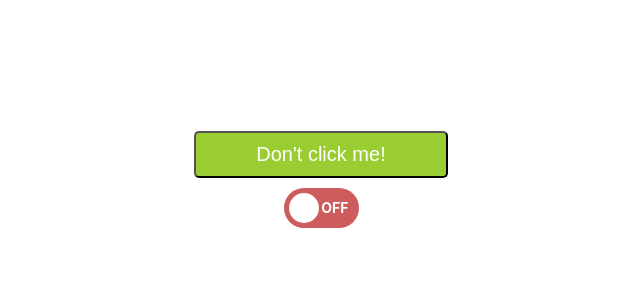
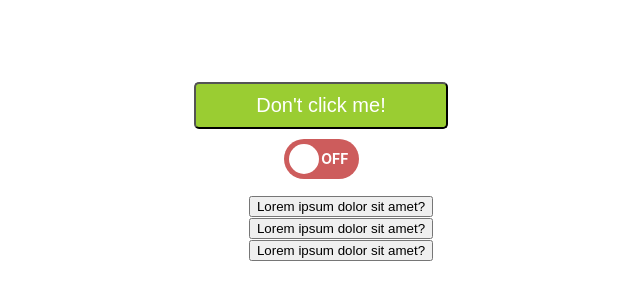
Before and after one commit to j7amo/frontend-cookbook, a React (Create React App) app: page / in a window 1280 px wide. Shown: the part 226-526 px from the top of the page, without its empty margins (319-959 px from the left). Built offline with nearby package versions, Linux system fonts and the light colour scheme.

Commit message:
feat: add Accordion component

```diff
--- a/src/App.js
+++ b/src/App.js
@@ -1,21 +1,30 @@
 import './App.css';
 // именованный импорт (если соответствующий экспорт также был именованный) обязывает нас (1)использовать
 // фигурные скобки + явным образом (2)писать идентификатор компонента, который мы импортируем
-import { Button } from "./components/Button/Button";
+import { Button } from './components/Button/Button';
 // import { Button1 } from "./components/Button/Button"; - так работать не будет -> идентификатор "Button1"
 // не экспортируется из "./components/Button/Button". При этом это не значит, что его там нет!
 // Если мы импортируем что-то, что было экспортировано по умолчанию (default export), то мы можем использовать
-// любое наименование при импорте!
+// любое наименование при импорте, например:
 // import SomeSexyButton from "./components/Button/Button";
-import Toggle from "./components/Toggle/Toggle";
+import Toggle from './components/Toggle/Toggle';
+import Accordion from './components/Accordion/Accordion';
 
 function App() {
 	return (
 		<div className="App">
 			<header className="App-header">
-				<Button type="button">Don't click me!</Button>
+				<Button type="button">
+					Don't click me!
+				</Button>
 				{/*<SomeSexyButton>Click me!</SomeSexyButton>*/}
-				<Toggle name="superToggle" onChangeHandler={(value) => console.log(value)}/>
+				<Toggle
+					name="superToggle"
+					onChangeHandler={(value) =>
+						console.log(value)
+					}
+				/>
+				<Accordion />
 			</header>
 		</div>
 	);
--- /dev/null
+++ b/src/components/Accordion/Accordion.jsx
@@ -0,0 +1,62 @@
+import React from 'react';
+// import PropTypes from 'prop-types';
+import styles from './Accordion.module.scss';
+import AccordionItem from '../AccordionItem/AccordionItem';
+
+// Аккордеон зачастую представляет собой список из однотипных элементов, каждый из которых можно представить как:
+// 1) Заголовок-кнопка с псевдо-элементом, обозначающим то, открыт ли элемент с основным содержанием. Нажимается =)
+// 2) Элемент с основным содержанием. Разворачивается / сворачивается.
+
+// Раз мы решили, что это некий список однотипных элементов, то нужно подготовить данные в формате "массив объектов"
+// для "нарезки" с помощью метода массивов MAP:
+const someVerySexyAccordionData = [
+	{
+		question: 'Lorem ipsum dolor sit amet?',
+		answer:
+			'Tenetur ullam rerum ad iusto possimus sequi mollitia dolore ' +
+			'sunt quam praesentium. Tenetur ullam rerum ad iusto possimus sequi ' +
+			'mollitia dolore sunt quam praesentium.Tenetur ullam rerum ad iusto ' +
+			'possimus sequi mollitia dolore sunt quam praesentium.',
+	},
+	{
+		question: 'Lorem ipsum dolor sit amet?',
+		answer:
+			'Tenetur ullam rerum ad iusto possimus sequi mollitia dolore ' +
+			'sunt quam praesentium. Tenetur ullam rerum ad iusto possimus sequi ' +
+			'mollitia dolore sunt quam praesentium.Tenetur ullam rerum ad iusto ' +
+			'possimus sequi mollitia dolore sunt quam praesentium.',
+	},
+	{
+		question: 'Lorem ipsum dolor sit amet?',
+		answer:
+			'Tenetur ullam rerum ad iusto possimus sequi mollitia dolore ' +
+			'sunt quam praesentium. Tenetur ullam rerum ad iusto possimus sequi ' +
+			'mollitia dolore sunt quam praesentium.Tenetur ullam rerum ad iusto ' +
+			'possimus sequi mollitia dolore sunt quam praesentium.',
+	},
+];
+
+const Accordion = () => {
+	return (
+		<ul className={styles.accordion}>
+			{/*"нарезаем" данные из массива:*/}
+			{someVerySexyAccordionData.map(
+				({ question, answer }, index) => {
+					return (
+						<AccordionItem
+							// передаём пропы
+							question={question}
+							answer={answer}
+							// не забываем передавать проп KEY (это нужно для эффективного обновления DOM'а Реактом)
+							key={question + index}
+						/>
+					);
+				},
+			)}
+		</ul>
+	);
+};
+
+// Accordion.propTypes = {};
+
+export default Accordion;
--- /dev/null
+++ b/src/components/Accordion/Accordion.module.scss
@@ -0,0 +1,4 @@
+.accordion {
+  color: black;
+  list-style: none;
+}
--- /dev/null
+++ b/src/components/AccordionItem/AccordionItem.jsx
@@ -0,0 +1,33 @@
+import React, { useState } from 'react';
+import PropTypes from 'prop-types';
+import classnames from 'classnames';
+import styles from './AccordionItem.module.scss';
+
+const AccordionItem = ({ question, answer }) => {
+	const [isOpen, setIsOpen] = useState(false);
+
+	const handleClick = () => setIsOpen(prevIsOpen => !prevIsOpen);
+
+	return (
+		<li className={styles.accordionItem}>
+			<button onClick={handleClick}>
+				{question}
+				<span></span>
+			</button>
+			<div
+				className={classnames(
+					styles.answer,
+					isOpen
+						? styles.accordionItemIsOpen
+						: styles.accordionItemIsClosed,
+				)}
+			>
+				{answer}
+			</div>
+		</li>
+	);
+};
+
+AccordionItem.propTypes = {};
+
+export default AccordionItem;
--- /dev/null
+++ b/src/components/AccordionItem/AccordionItem.module.scss
@@ -0,0 +1,13 @@
+.accordionItem {
+	&IsOpen {
+      height: 100px;
+	}
+	&IsClosed {
+      height: 0;
+	}
+}
+
+.answer {
+	overflow: hidden;
+	color: black;
+}
```
